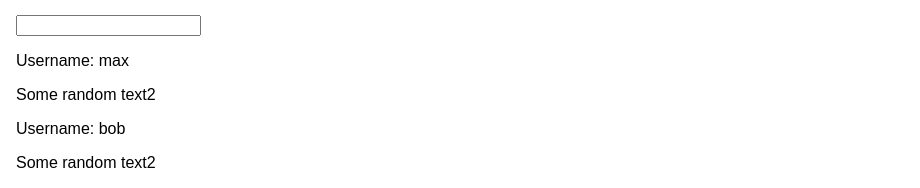
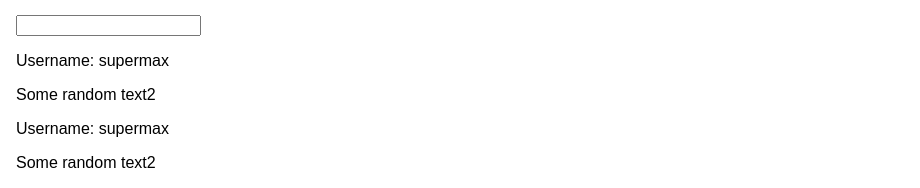
Before and after one commit to vnctwong/RCG, a React (Create React App) app in the folder 4.49/: page / in a window 1280 px wide. Shown: the part 197-385 px from the top of the page, without its empty margins (0-920 px from the left). Built offline with nearby package versions, Linux system fonts and the light colour scheme.

Commit message:
move data to state - username move to state obj - states passes data to component as this.state.key

```diff
--- a/4.49/src/App.js
+++ b/4.49/src/App.js
@@ -5,6 +5,11 @@ import UserOutput from './UserOutput/UserOutput';
 
 
 class App extends Component {
+
+  state = {
+    username: 'supermax'
+  }
+
   render() {
     return (
       <div className="App">
@@ -22,8 +27,8 @@ class App extends Component {
         </ol>
 
         <UserInput />
-        <UserOutput userName='max' />
-        <UserOutput userName='bob' />
+        <UserOutput userName={this.state.username} />
+        <UserOutput userName={this.state.username} />
         <UserOutput userName='kek' />
 
       </div>
```
